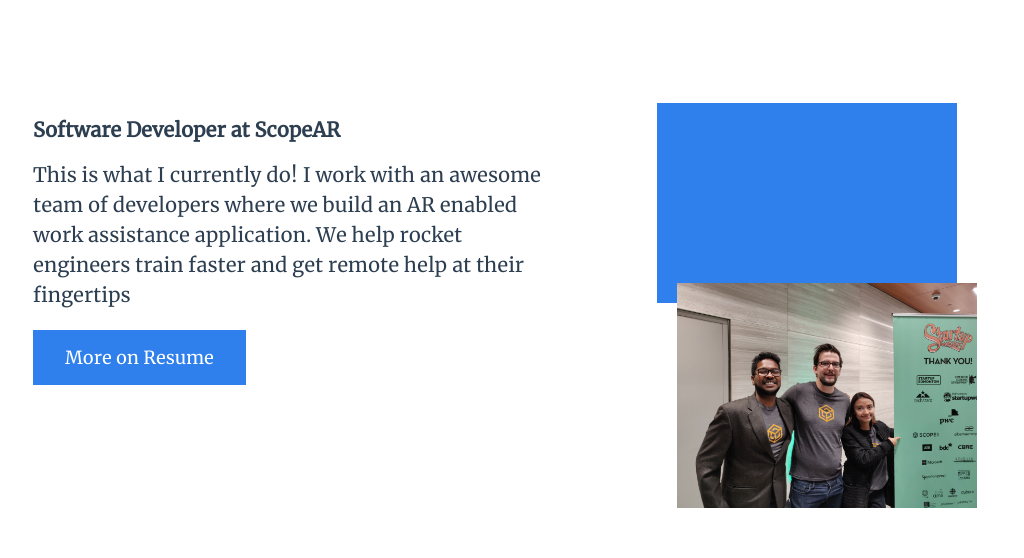
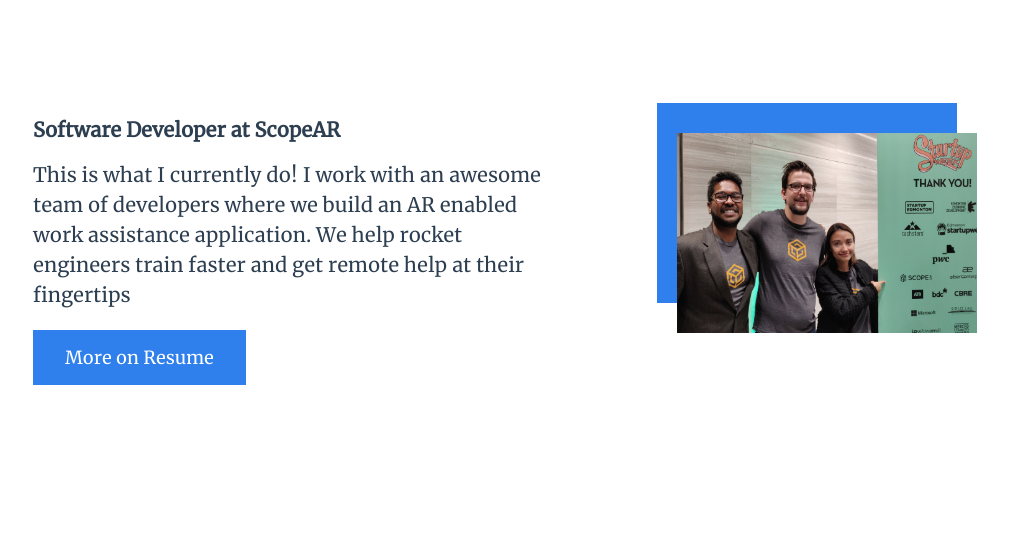
Before and after one commit to megnathramesh/megnathramesh-website, a Vue app: page / in a window 1280 px wide. Shown: the part 960-1518 px from the top of the page, without its empty margins (127-1151 px from the left). Built offline with nearby package versions, Linux system fonts and the light colour scheme; what vue-parallax-js would draw is missing.

Commit message:
images fixed

```diff
--- a/src/components/layout/Hero.vue
+++ b/src/components/layout/Hero.vue
@@ -4,8 +4,8 @@
     <section class="hero section">
       <div class="hero_left">
         <h1 class="app_text--title hero_text--title">Megnath Ramesh</h1>
+        <p class="hero_text--tag">Roboticist</p>
         <p class="hero_text--tag">Tech Champion</p>
-        <p class="hero_text--tag">Roboticist</p>
         <p class="hero_text--tag">X-Factor</p>
         <p class="hero_text--intro">I love making innovative teams acheive their full potential with the relentless drive and enthusiasm I bring, along with a wide array of skills in robotics, AR/VR and IOT</p>
       </div>
--- a/src/components/system/FloatingImage.vue
+++ b/src/components/system/FloatingImage.vue
@@ -1,7 +1,7 @@
 <template lang="html">
   <div>
     <div class="FloatingImage_box FloatingImage_box--color" :style="'background-color: ' + colour"></div>
-    <img class="FloatingImage_box FloatingImage_box--container image" v-bind:src="image" />
+    <img class="FloatingImage_box FloatingImage_box--container" v-bind:src="image" />
   </div>
 </template>
 
@@ -44,13 +44,8 @@
 
       &--container {
         z-index: -1;
-        background-size: cover;
-        background-color: transparent;
-        background-repeat: no-repeat;
-        background-position: 50% 50%;
-        background-image: none;
         left: 20px;
-        top: -20px;
+        top: -170px;
       }
     }
   }
```
Also changed, not shown: src/assets/pics/paulie_blart.jpg, src/assets/pics/scope_gang.jpg.
